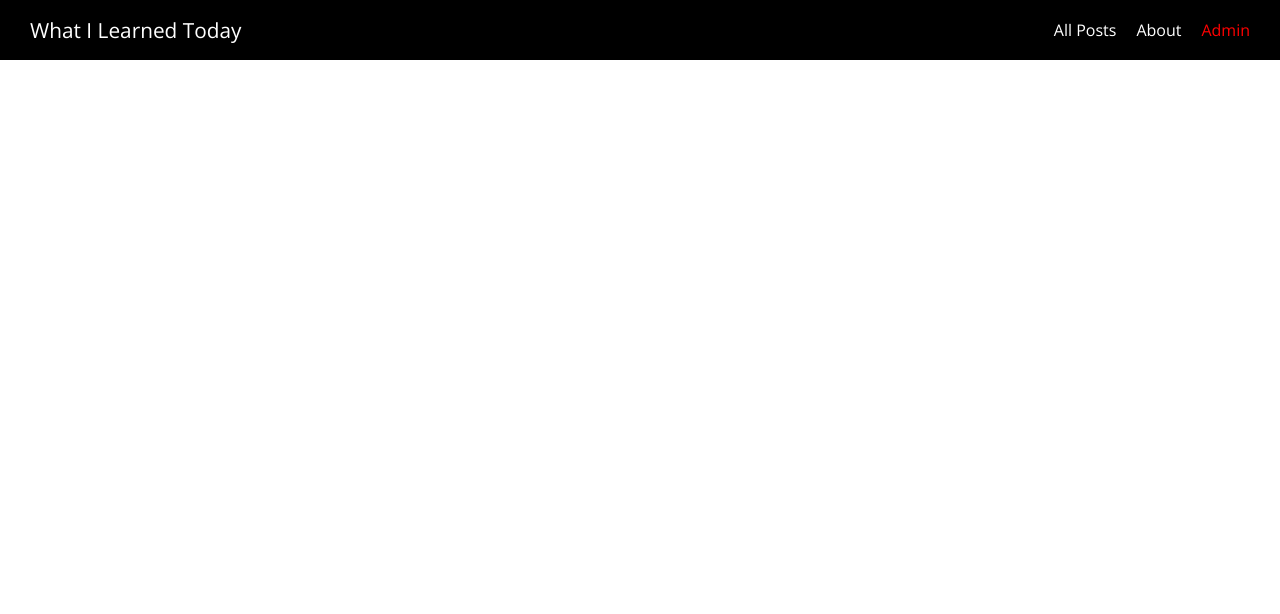
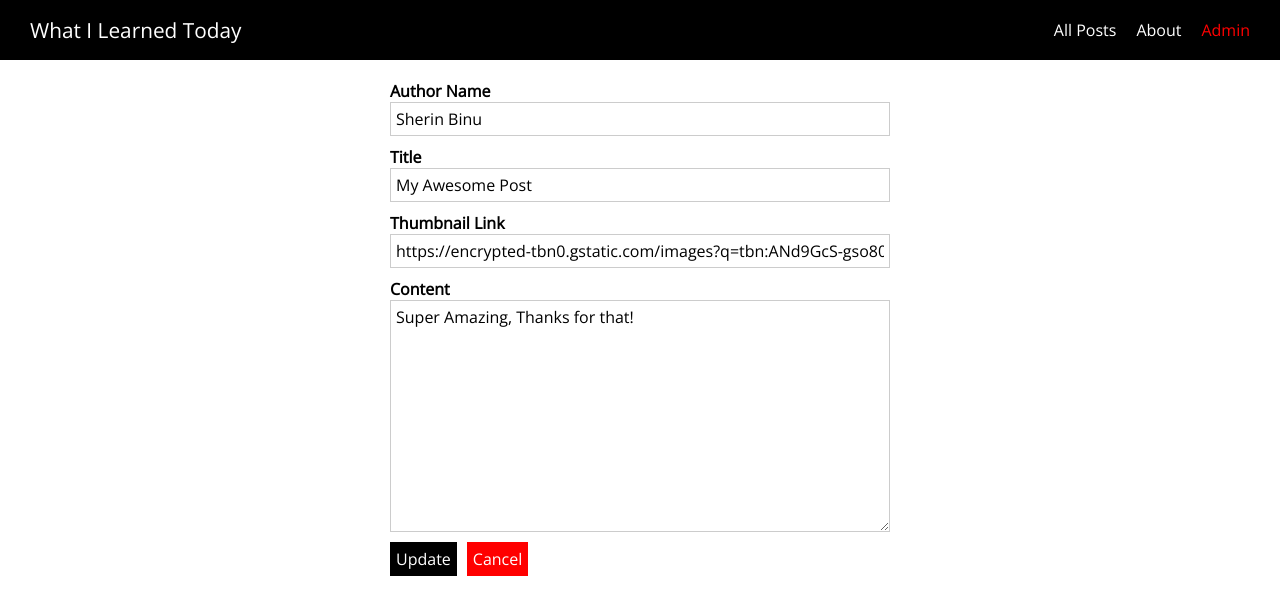
Before and after one commit to SherOnDale/today, a Nuxt app: page /admin/1 in a window 1280 px wide. Shown: the top 614 px of the page. Built offline with nearby package versions, Linux system fonts and the light colour scheme.

Commit message:
creates basic CRUD UI

```diff
--- a/components/Posts/PostList.vue
+++ b/components/Posts/PostList.vue
@@ -1,8 +1,8 @@
 <template>
     <section class="posts">
-      <PostPreview  id="1" title="Hello There" previewText="This is my first post" thumbnail="https://encrypted-tbn0.gstatic.com/images?q=tbn:ANd9GcS-gso804XBJK2XLt1MAiQ0NoAPvfF5qyZEkmN8_TeRpDsyp8fudA"/>
-      <PostPreview id="2" title="Hello There" previewText="This is my first post" thumbnail="https://encrypted-tbn0.gstatic.com/images?q=tbn:ANd9GcS-gso804XBJK2XLt1MAiQ0NoAPvfF5qyZEkmN8_TeRpDsyp8fudA"/>
-      <PostPreview id="3" title="Hello There" previewText="This is my first post" thumbnail="https://encrypted-tbn0.gstatic.com/images?q=tbn:ANd9GcS-gso804XBJK2XLt1MAiQ0NoAPvfF5qyZEkmN8_TeRpDsyp8fudA"/>
+      <PostPreview :is-admin="isAdmin" id="1" title="Hello There" previewText="This is my first post" thumbnail="https://encrypted-tbn0.gstatic.com/images?q=tbn:ANd9GcS-gso804XBJK2XLt1MAiQ0NoAPvfF5qyZEkmN8_TeRpDsyp8fudA"/>
+      <PostPreview :is-admin="isAdmin" id="2" title="Hello There" previewText="This is my first post" thumbnail="https://encrypted-tbn0.gstatic.com/images?q=tbn:ANd9GcS-gso804XBJK2XLt1MAiQ0NoAPvfF5qyZEkmN8_TeRpDsyp8fudA"/>
+      <PostPreview :is-admin="isAdmin" id="3" title="Hello There" previewText="This is my first post" thumbnail="https://encrypted-tbn0.gstatic.com/images?q=tbn:ANd9GcS-gso804XBJK2XLt1MAiQ0NoAPvfF5qyZEkmN8_TeRpDsyp8fudA"/>
     </section>
 </template>
 
@@ -12,6 +12,12 @@ import PostPreview from '@/components/Posts/PostPreview'
 export default {
   components: {
     PostPreview
+  },
+  props: {
+    isAdmin: {
+      type: Boolean,
+      default: false
+    }
   }
 }
 </script>
--- a/components/Posts/PostPreview.vue
+++ b/components/Posts/PostPreview.vue
@@ -1,5 +1,5 @@
 <template>
-  <nuxt-link :to="'/posts/' + id" class="post-preview">
+  <nuxt-link :to="postLink" class="post-preview">
     <article>
       <div class="post-thumbnail" :style="{backgroundImage: 'url(' + thumbnail + ')'}"></div>
       <div class="post-content">
@@ -29,6 +29,15 @@ export default {
     thumbnail: {
       type: String,
       required: true
+    },
+    isAdmin: {
+      type: Boolean,
+      required: true
+    }
+  },
+  computed: {
+    postLink() {
+      return this.isAdmin ? '/admin/'  +this.id : '/posts/' + this.id
     }
   }
 }
--- /dev/null
+++ b/components/UI/PostForm.vue
@@ -0,0 +1,57 @@
+<template>
+  <form @submit.prevent="onSave">
+    <AppControlInput v-model="editedPost.author">Author Name</AppControlInput>
+
+    <AppControlInput v-model="editedPost.title">Title</AppControlInput>
+
+    <AppControlInput v-model="editedPost.thumbnailLink">Thumbnail Link</AppControlInput>
+
+    <AppControlInput
+              control-type="textarea"
+              v-model="editedPost.content">Content</AppControlInput>
+
+    <AppButton type="submit"> {{ successButtonText }} </AppButton>
+
+    <AppButton
+              type="button"
+              style="margin-left: 10px"
+              btn-style="cancel"
+              @click="onCancel">Cancel</AppButton>
+</form>
+</template>
+
+<script>
+import AppControlInput from '@/components/UI/AppControlInput'
+import AppButton from '@/components/UI/AppButton'
+
+export default {
+  components: {
+    AppControlInput,
+    AppButton
+  },
+  props: {
+    post: {
+      type: Object,
+      required: false
+    }
+  },
+  data () {
+    return {
+      editedPost: this.post ? { ...this.post } : {
+        author: '',
+        title: '',
+        thumbnailLink: ''
+      },
+      successButtonText: this.post ? 'Update' : 'Save'
+    }
+  },
+  methods: {
+    onSave() {
+      console.log(this.editedPost);
+    },
+    onCancel() {
+      this.$router.go(-1);
+    }
+  }
+}
+</script>
--- a/pages/admin/_postId/index.vue
+++ b/pages/admin/_postId/index.vue
@@ -0,0 +1,39 @@
+<template>
+  <main>
+    <section class="update-form">
+      <PostForm :post='loadedPost' />
+    </section>
+  </main>
+</template>
+
+<script>
+import PostForm from '@/components/UI/PostForm'
+
+export default {
+  components: {
+    PostForm
+  },
+  data() {
+    return {
+      loadedPost: {
+        author: 'Sherin Binu',
+        title: 'My Awesome Post',
+        content: 'Super Amazing, Thanks for that!',
+        thumbnailLink: 'https://encrypted-tbn0.gstatic.com/images?q=tbn:ANd9GcS-gso804XBJK2XLt1MAiQ0NoAPvfF5qyZEkmN8_TeRpDsyp8fudA'
+      }
+    }
+  }
+}
+</script>
+
+<style scoped>
+.update-form {
+  width: 90%;
+  margin: 20px auto;
+}
+@media (min-width: 768px) {
+  .update-form {
+    width: 500px;
+  }
+}
+</style>
--- a/pages/admin/index.vue
+++ b/pages/admin/index.vue
@@ -5,7 +5,7 @@
     </section>
     <section class="existing-posts">
       <h1>Existing Posts</h1>
-      <PostList />
+      <PostList isAdmin/>
     </section>
   </main>
 </template>
--- a/pages/admin/new/index.vue
+++ b/pages/admin/new/index.vue
@@ -1,54 +1,30 @@
 <template>
   <main>
     <section class="new-post-form">
-      <form @submit.prevent="onSave">
-        <AppControlInput v-model="editedPost.author">Author Name</AppControlInput>
-
-        <AppControlInput v-model="editedPost.title">Title</AppControlInput>
-
-        <AppControlInput v-model="editedPost.thumbnailLink">Thumbnail Link</AppControlInput>
-
-        <AppControlInput
-                  control-type="textarea"
-                  v-model="editedPost.content">Content</AppControlInput>
-
-        <AppButton type="submit">Save</AppButton>
-
-        <AppButton
-                  type="button"
-                  style="margin-left: 10px"
-                  btn-style="cancel"
-                  @click="onCancel">Cancel</AppButton>
-      </form>
+      <PostForm />
     </section>
   </main>
 </template>
 
 <script>
-import AppControlInput from '@/components/UI/AppControlInput'
-import AppButton from '@/components/UI/AppButton'
+import PostForm from '@/components/UI/PostForm'
 
 export default {
   components: {
-    AppControlInput,
-    AppButton
-  },
-  data () {
-    return {
-      editedPost: {
-        author: '',
-        title: '',
-        thumbnailLink: ''
-      }
-    }
-  },
-  methods: {
-    onSave() {
-      console.log(this.editedPost);
-    },
-    onCancel() {
-      this.$router.go(-1);
-    }
+    PostForm
   }
 }
 </script>
+
+<style scoped>
+.new-post-form {
+  width: 90%;
+  margin: 20px auto;
+}
+
+@media (min-width: 768px) {
+  .new-post-form {
+    width: 500px;
+  }
+}
+</style>
```
